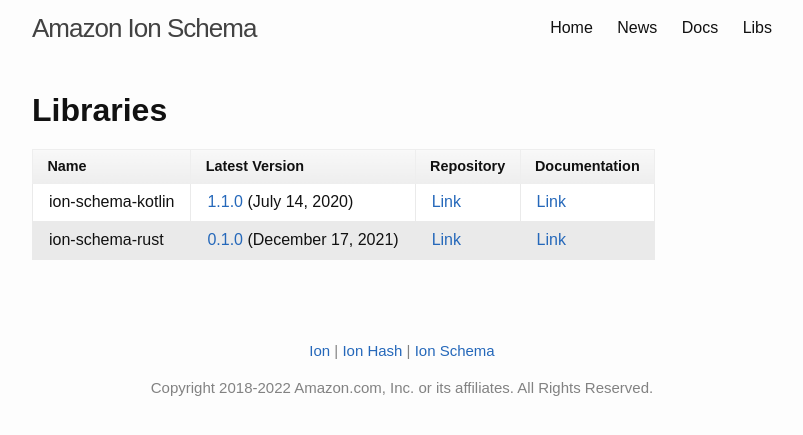
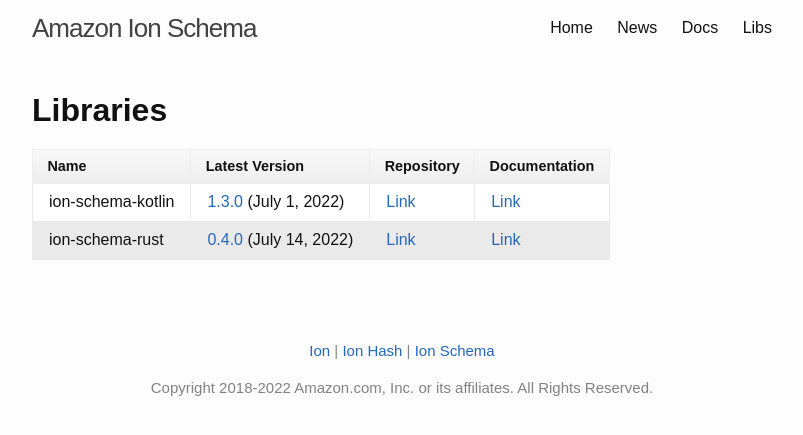
Before and after one commit to amazon-ion/ion-schema, a Jekyll site: the page built from libs.md, in a window 1280 px wide. Shown: the top 435 px of the page, without its empty margins (238-1041 px from the left). Built offline with Jekyll 4.4.1, drawn with Linux system fonts in a browser that asks for light colours.

Commit message:
Update library version numbers and dates to latest (#75)

```diff
--- a/libs.md
+++ b/libs.md
@@ -6,5 +6,5 @@ title: Libraries
 
 | Name | Latest Version | Repository | Documentation |
 |------|----------------|------------|---------------|
-| ion-schema-kotlin | [1.1.0](https://github.com/amzn/ion-schema-kotlin/releases/latest) (July 14, 2020) | [Link](https://github.com/amzn/ion-schema-kotlin) | [Link](https://www.javadoc.io/doc/com.amazon.ion/ion-schema-kotlin/latest/index.html) |
-| ion-schema-rust | [0.1.0](https://github.com/amzn/ion-schema-rust/releases/latest) (December 17, 2021) | [Link](https://github.com/amzn/ion-schema-rust) | [Link](https://docs.rs/ion-schema/latest/ion_schema/)
+| ion-schema-kotlin | [1.3.0](https://github.com/amzn/ion-schema-kotlin/releases/latest) (July 1, 2022) | [Link](https://github.com/amzn/ion-schema-kotlin) | [Link](https://www.javadoc.io/doc/com.amazon.ion/ion-schema-kotlin/latest/index.html) |
+| ion-schema-rust | [0.4.0](https://github.com/amzn/ion-schema-rust/releases/latest) (July 14, 2022) | [Link](https://github.com/amzn/ion-schema-rust) | [Link](https://docs.rs/ion-schema/latest/ion_schema/)
```
